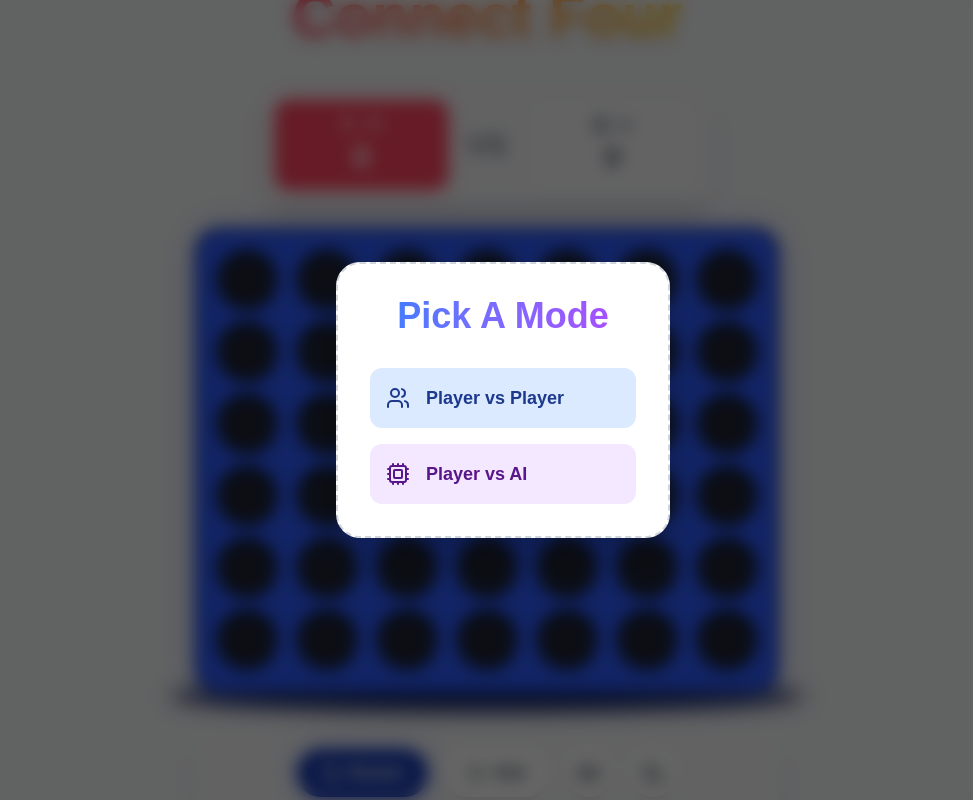
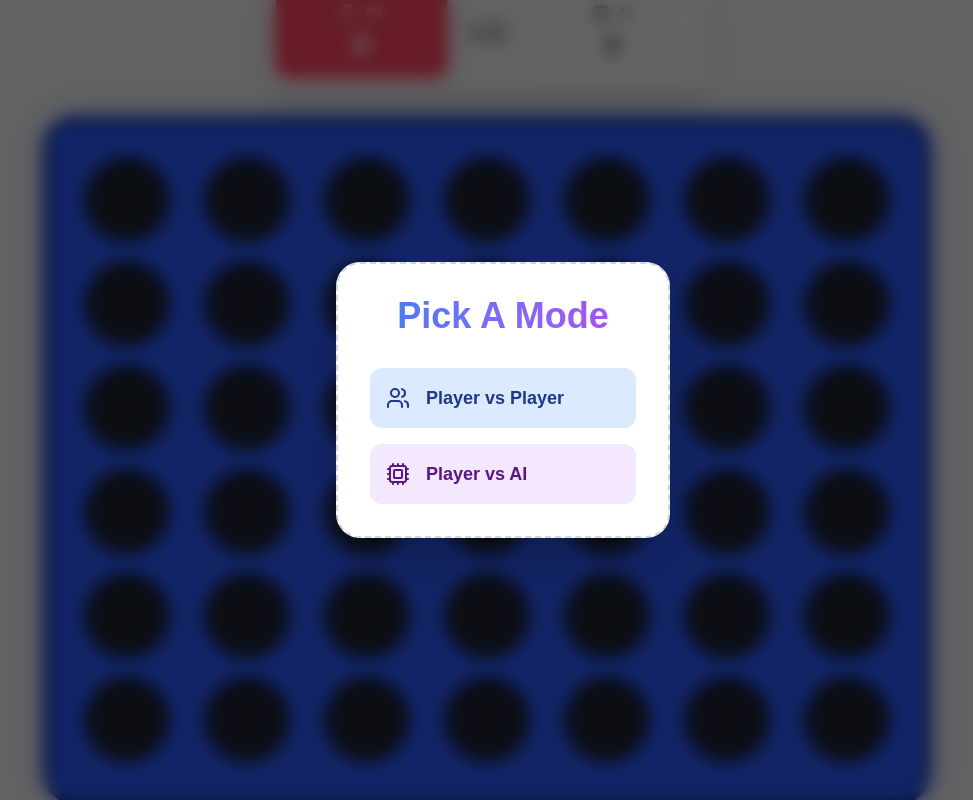
Before and after one commit to sayedsaadhusain/four-dot-game, a React (Vite) app: page / in a window 1280 px wide. Shown: the whole page, without its empty margins (153-1126 px from the left). Built offline with nearby package versions, Linux system fonts and the light colour scheme.

Commit message:
style: make game board components responsive to desktop sizing

```diff
--- a/src/components/Column.jsx
+++ b/src/components/Column.jsx
@@ -18,7 +18,7 @@ const Column = ({ colIndex, colData, dropDisc, winningCells, currentPlayer, game
 
     return (
         <div
-            className="flex flex-col-reverse gap-2 cursor-pointer transition-colors duration-200 rounded-full p-1"
+            className="flex flex-col-reverse gap-2 md:gap-3 lg:gap-4 cursor-pointer transition-colors duration-200 rounded-full p-1 lg:p-2"
             onClick={dropDisc}
             onMouseEnter={handleMouseEnter}
             onMouseLeave={handleMouseLeave}
--- a/src/components/Disc.jsx
+++ b/src/components/Disc.jsx
@@ -9,7 +9,7 @@ const Disc = ({ player, isWinning }) => {
     };
 
     return (
-        <div className="w-10 h-10 md:w-14 md:h-14 lg:w-16 lg:h-16 rounded-full overflow-visible relative bg-blue-900 border-2 border-blue-950/30 flex items-center justify-center p-0.5">
+        <div className="w-10 h-10 md:w-16 md:h-16 lg:w-[4.5rem] lg:h-[4.5rem] xl:w-[5.5rem] xl:h-[5.5rem] rounded-full overflow-visible relative bg-blue-900 border-2 border-blue-950/30 flex items-center justify-center p-0.5">
             {/* The empty hole background */}
             <div className={`w-full h-full rounded-full transition-all duration-300 ${player === 0 ? getDiscColor() : 'bg-transparent'}`}></div>
 
--- a/src/components/GameBoard.jsx
+++ b/src/components/GameBoard.jsx
@@ -3,8 +3,8 @@ import Column from './Column';
 
 const GameBoard = ({ board, dropDisc, winningCells, currentPlayer, gameOver }) => {
     return (
-        <div className="relative p-3 bg-board-blue rounded-3xl shadow-glow-board border-4 border-[#1b3cb3]">
-            <div className="flex gap-2">
+        <div className="relative p-3 md:p-5 lg:p-6 bg-board-blue rounded-3xl lg:rounded-[2rem] shadow-glow-board border-4 md:border-6 lg:border-8 border-[#1b3cb3] max-w-full overflow-hidden">
+            <div className="flex gap-2 md:gap-3 lg:gap-4 justify-center">
                 {board.map((col, colIndex) => (
                     <Column
                         key={colIndex}
@@ -18,7 +18,7 @@ const GameBoard = ({ board, dropDisc, winningCells, currentPlayer, gameOver }) =
                 ))}
             </div>
             {/* Decorative base block */}
-            <div className="absolute -bottom-6 left-1/2 -translate-x-1/2 w-[110%] h-8 bg-[#1b3cb3] rounded-[50%] -z-10 blur-sm brightness-50"></div>
+            <div className="absolute -bottom-6 md:-bottom-8 lg:-bottom-10 left-1/2 -translate-x-1/2 w-[110%] h-8 md:h-12 lg:h-16 bg-[#1b3cb3] rounded-[50%] -z-10 blur-sm md:blur-md lg:blur-lg brightness-50"></div>
         </div>
     );
 };
```
